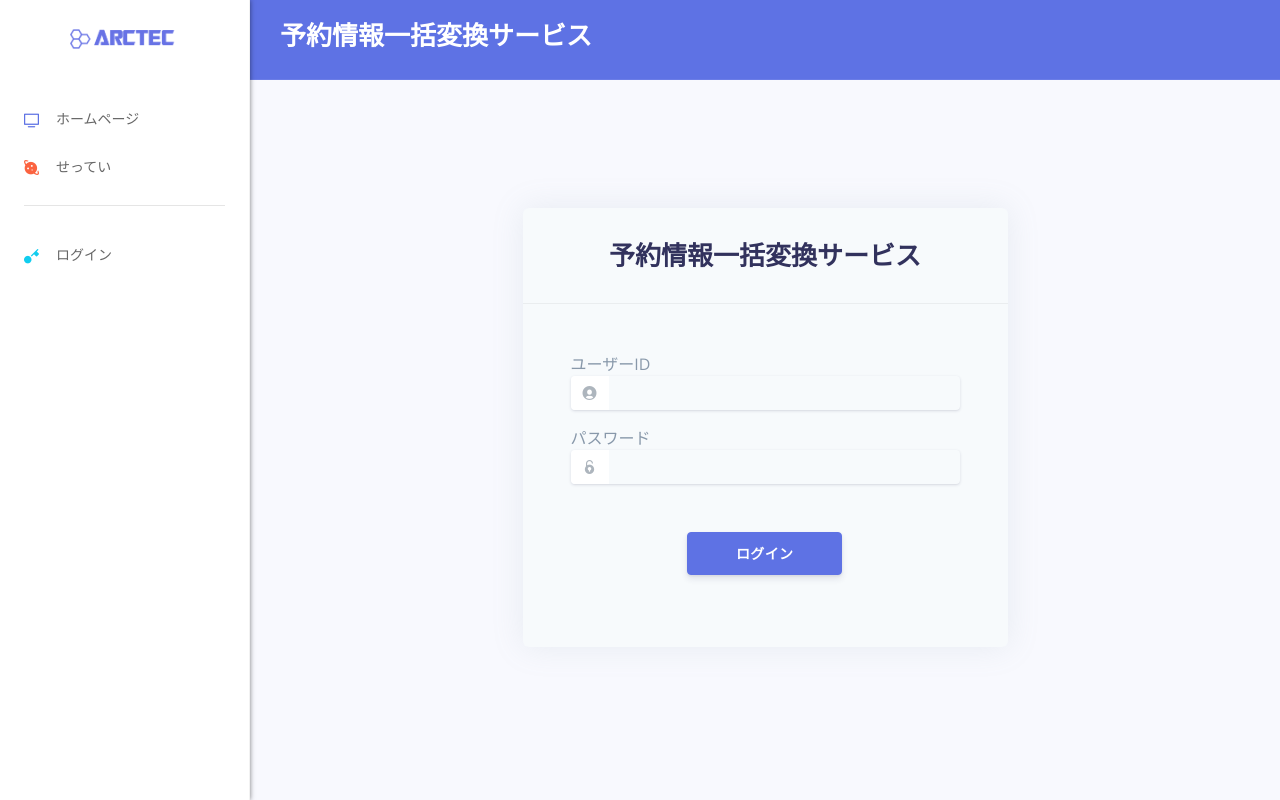
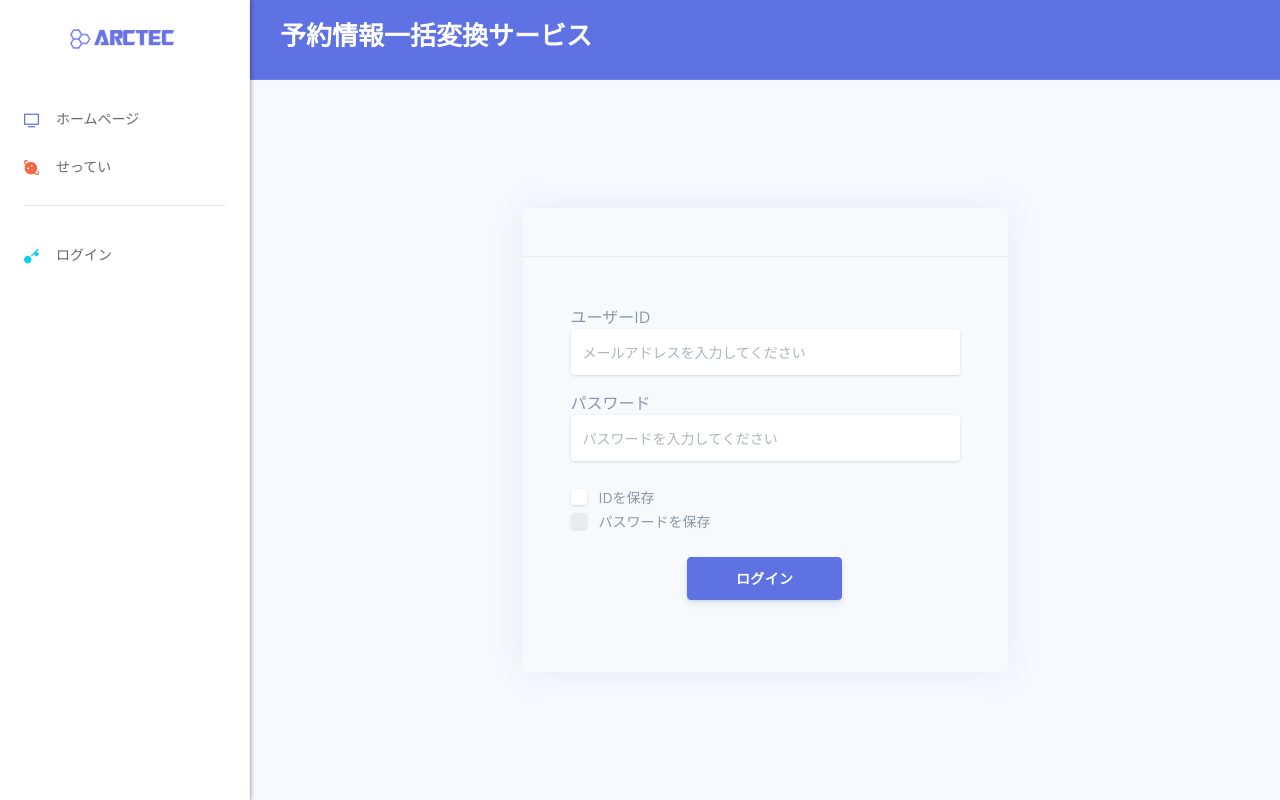
Before and after one commit to CoderFake/convert_service, a Django app: page /login/ in a window 1280 px wide. Run offline with Django 5.2, Linux system fonts and the light colour scheme; some libraries are stand-ins or nearby versions.

Commit message:
update: save hash_password and username into localstorage

```diff
--- a/ConvertService/templates/web/accounts/login.html
+++ b/ConvertService/templates/web/accounts/login.html
@@ -14,31 +14,38 @@
                 <div class="card bg-secondary shadow border-0">
                     <div class="card-header bg-transparent">
                         <div class="text-muted text-center mt-2">
-                            <h1 class="w-100 text-center font-weight-bold"> 予約情報一括変換サービス </h1>
                         </div>
                     </div>
                     <div class="card-body px-lg-5 py-lg-5">
-                        <form method="POST">
-
+                        <form method="POST" id="login-form">
                             {% csrf_token %}
-
                             <div class="form-group mb-3">
-                                <div class="form-check-label text-gray">ユーザーID</div>
+                                <label class="form-check-label text-gray" for="username">ユーザーID</label>
                                 <div class="input-group input-group-alternative">
-                                    <div class="input-group-prepend">
-                                        <span class="input-group-text"><i class="ni ni-circle-08"></i></span>
-                                    </div>
-                                    {{ form.username }}
+                                    <input class="form-control" type="text" name="username" id="username"
+                                           placeholder="メールアドレスを入力してください">
                                 </div>
                             </div>
                             <div class="form-group">
-                                <div class="form-check-label text-gray">パスワード</div>
+                                <label class="form-check-label text-gray" for="password">パスワード</label>
                                 <div class="input-group input-group-alternative">
-                                    <div class="input-group-prepend">
-                                        <span class="input-group-text"><i class="ni ni-lock-circle-open"></i></span>
-                                    </div>
-                                    {{ form.password }}
+                                    <input class="form-control" type="password" name="password" id="password"
+                                           placeholder="パスワードを入力してください" autocomplete="password">
                                 </div>
+                            </div>
+                            <div class="custom-control custom-control-alternative custom-checkbox">
+                                <input class="custom-control-input" id="customCheckUsername" name="remember_username"
+                                       type="checkbox">
+                                <label class="custom-control-label" for="customCheckUsername">
+                                    <span class="text-muted">IDを保存</span>
+                                </label>
+                            </div>
+                            <div class="custom-control custom-control-alternative custom-checkbox">
+                                <input class="custom-control-input" id="customCheckPassword" name="remember_password"
+                                       type="checkbox" disabled>
+                                <label class="custom-control-label" for="customCheckPassword">
+                                    <span class="text-muted">パスワードを保存</span>
+                                </label>
                             </div>
                             <div class="text-center">
                                 <button type="submit" class="btn btn-primary my-4 pl-5 pr-5">ログイン</button>
@@ -52,14 +59,104 @@
 
 {% endblock content %}
 
-<!-- Specific JS goes HERE -->
+
 {% block javascripts %}
+
     <script>
         $(document).ready(function () {
-            $('.alert-dismissible').each(function () {
-                createToast($(this).find('.message-tag').text(), $(this).find('.message').text());
-                $(this).remove();
+            function deleteItem(){
+                localStorage.removeItem("password");
+                localStorage.removeItem('password_length');
+                localStorage.removeItem("password_limit_time");
+                localStorage.removeItem("hash_password");
+            }
+
+            function validateLogin() {
+                const passwordLimitTime = localStorage.getItem("password_limit_time");
+                if (passwordLimitTime) {
+                    const currentTime = Date.now();
+                    const hoursElapsed = (currentTime - passwordLimitTime) / (1000 * 60 * 60);
+
+                    if (hoursElapsed > 12) {
+                        deleteItem();
+                        return false;
+                    }
+                    return true;
+                }
+                return false;
+            }
+
+            $('form').on('submit', function (e) {
+                e.preventDefault();
+                let re_username = $('#customCheckUsername').is(':checked');
+                let re_password = $('#customCheckPassword').is(':checked');
+                localStorage.setItem('re_password', re_password);
+                localStorage.setItem('re_username', re_username);
+
+                var username = $('#username').val();
+                var password = $('#password').val();
+
+                let formData = new FormData($('#login-form')[0]);
+
+                if (localStorage.getItem("hash_password") && validateLogin()) {
+                    formData.append("remember_pass", localStorage.getItem("hash_password"));
+                }
+
+                if (re_username) {
+                    localStorage.setItem('username', username);
+                } else {
+                    localStorage.removeItem('username');
+                    deleteItem();
+                }
+                if (re_password) {
+                    localStorage.setItem('password_length', password.length);
+                    localStorage.setItem("password_limit_time", Date.now());
+                }
+
+                $.ajax({
+                    url: '{% url "login" %}',
+                    type: 'POST',
+                    contentType: false,
+                    processData: false,
+                    data: formData,
+                    dataType: "json",
+                    success: function (response) {
+                        if (response?.status === "success") {
+                            if (re_password && re_username) {
+                                localStorage.setItem("hash_password", response.hash_password);
+                            }
+                            window.location.href = '/';
+                        } else {
+                            createToast(response.status, response.message);
+                        }
+
+                    },
+                    error: function (xhr, errmsg, err) {
+                        createToast('error', errmsg);
+                    }
+                });
             });
-        })
+        });
+    </script>
+    <script>
+        $(document).ready(function () {
+            if (localStorage.getItem("re_username")) {
+                $('#username').val(localStorage.getItem("username"));
+            }
+            if (localStorage.getItem("re_password") && localStorage.getItem("password_length")) {
+                var passwordLength = localStorage.getItem("password_length");
+                var maskedPassword = "*".repeat(passwordLength);
+                $("#password").val(maskedPassword);
+            }
+
+            $('#customCheckUsername').change(function () {
+                if ($(this).is(':checked')) {
+                    $('#customCheckPassword').prop('disabled', false);
+                } else {
+                    $('#customCheckPassword').prop('disabled', true);
+                    $('#customCheckPassword').prop('checked', false);
+                }
+            });
+        });
     </script>
 {% endblock javascripts %}
```
